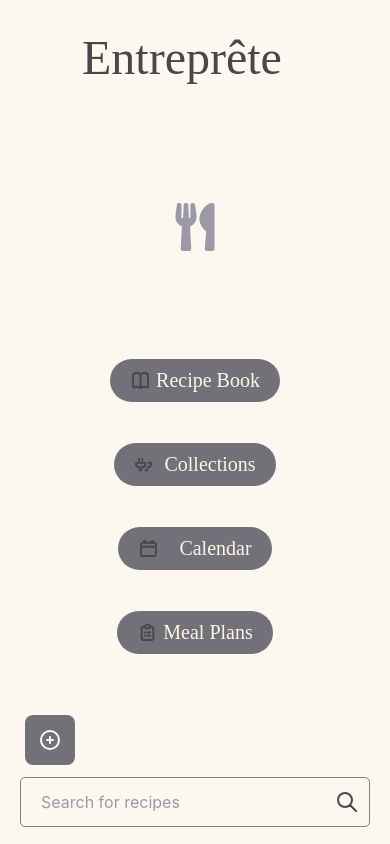
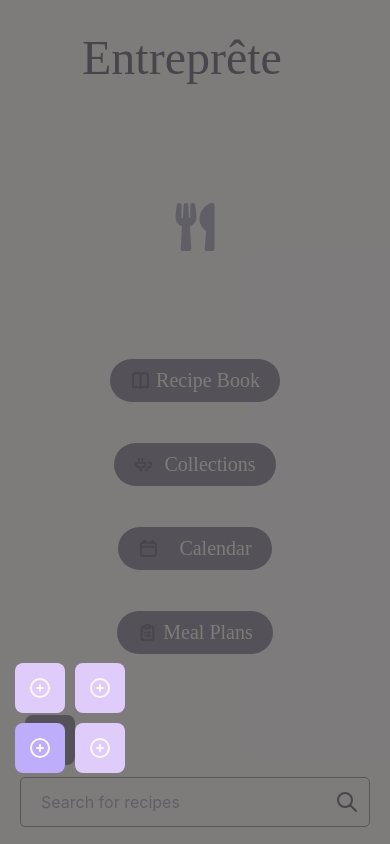
Before and after one commit to pleaseosaur/Entreprete, a React Native app: screen /Home in a window 390 px wide. Both pictures are taken after a click on the element 50 px from the left and 739 px from the top of the page. Built offline with nearby package versions, Linux system fonts and the light colour scheme.

Commit message:
added styling for home screen add button

```diff
--- /dev/null
+++ b/components/AddButton/AddButton.js
@@ -0,0 +1,40 @@
+import React, {useState, useRef} from 'react';
+import {View, ScrollView, Text} from 'react-native';
+import {Overlay} from 'react-native-elements';
+import {SquareButton} from '../../components/Button/Button';
+import {PlusCircle} from '../../components/Icons/Icons';
+import style from './style';
+
+const AddButton = () => {
+    const [visible, setVisible] = useState(false);
+    const ref = useRef(null);
+
+    const addRecipe = () => {
+
+    };
+
+    const toggleOverlay = () => {
+        setVisible(!visible);
+    };
+
+    return (
+        <View>
+            <SquareButton handler={toggleOverlay} icon={<PlusCircle />}></SquareButton>
+            <Overlay overlayStyle={style.overlayContainer} backdropStyle={style.overlayBackdrop} isVisible={visible}>
+                <View style={style.buttonContainer}>
+                    <View style={style.row}>
+                        <SquareButton style={[style.button]} icon={<PlusCircle />}></SquareButton>
+                        <SquareButton style={[style.button]} icon={<PlusCircle />}></SquareButton>
+                    </View>
+                    <View style={style.row}>
+                        <SquareButton style={[style.button, style.primaryButton]} handler={toggleOverlay} icon={<PlusCircle />}></SquareButton>
+                        <SquareButton style={[style.button]} icon={<PlusCircle />}></SquareButton>
+                    </View>
+                </View>
+                <View style={style.buffer}></View>
+            </Overlay>
+        </View>
+    );
+};
+
+export default AddButton;
--- /dev/null
+++ b/components/AddButton/style.js
@@ -0,0 +1,36 @@
+import {StyleSheet} from 'react-native';
+import palette from "../../styles/Common.styles";
+
+const styles = StyleSheet.create({
+    button: {
+        backgroundColor: palette.light_purple,
+    },
+    primaryButton: {
+        backgroundColor: palette.dark_purple,
+    },
+    overlayContainer: {
+        backgroundColor: 'transparent',
+        shadowColor: 'transparent',
+        alignSelf: "flex-start",
+        flexDirection: 'column',
+        justifyContent: 'flex-end',
+        flex: 1
+    },
+    row: {
+        flexDirection: 'row',
+    },
+    buttonContainer: {
+
+    },
+    overlayBackdrop: {
+        // backgroundColor: 'rgba(253, 248, 239, 0.8)',
+        backgroundColor: 'rgba(72, 71, 75, 0.7)'
+    },
+    buffer: {
+        height: 50,
+        marginTop: '2%',
+        marginBottom: '3%',
+    }
+});
+
+export default styles;
--- a/package.json
+++ b/package.json
@@ -7,17 +7,20 @@
     "ios": "react-native run-ios",
     "lint": "eslint .",
     "start": "react-native start",
+    "server": "json-server mockServer/db.json --routes mockServer/routes.json",
     "test": "jest"
   },
   "dependencies": {
     "@react-native-masked-view/masked-view": "^0.3.1",
     "@react-navigation/native": "^6.1.10",
     "@react-navigation/stack": "^6.3.21",
+    "axios": "^1.6.7",
     "node": "^18.0.0",
     "punycode": "^2.3.1",
     "react": "18.2.0",
     "react-native": "0.73.4",
     "react-native-calendars": "^1.1304.0",
+    "react-native-elements": "^3.4.3",
     "react-native-gesture-handler": "^2.15.0",
     "react-native-safe-area-context": "^4.9.0",
     "react-native-screens": "^3.29.0",
--- a/screens/Home/Home.js
+++ b/screens/Home/Home.js
@@ -13,6 +13,7 @@ import {
 import SearchBar from '../../components/SearchBar/SearchBar';
 import style from './style';
 import BaseScreen from '../BaseScreen/BaseScreen';
+import AddButton from '../../components/AddButton/AddButton';
 
 const Home = ({navigation}) => {
   const navigateToRecipeBook = () => {
@@ -63,9 +64,10 @@ const Home = ({navigation}) => {
               text={' Meal Plans'}></PillButton>
           </View>
         </View>
-        <View>
+        {/* <View>
           <SquareButton icon={<PlusCircle />}></SquareButton>
-        </View>
+        </View> */}
+        <AddButton></AddButton>
         {/* Search bar */}
         <View>
           <SearchBar />
```
Also changed, not shown: mockServer/README.md, 1 other file (tests, documents, lock files or other folders).
